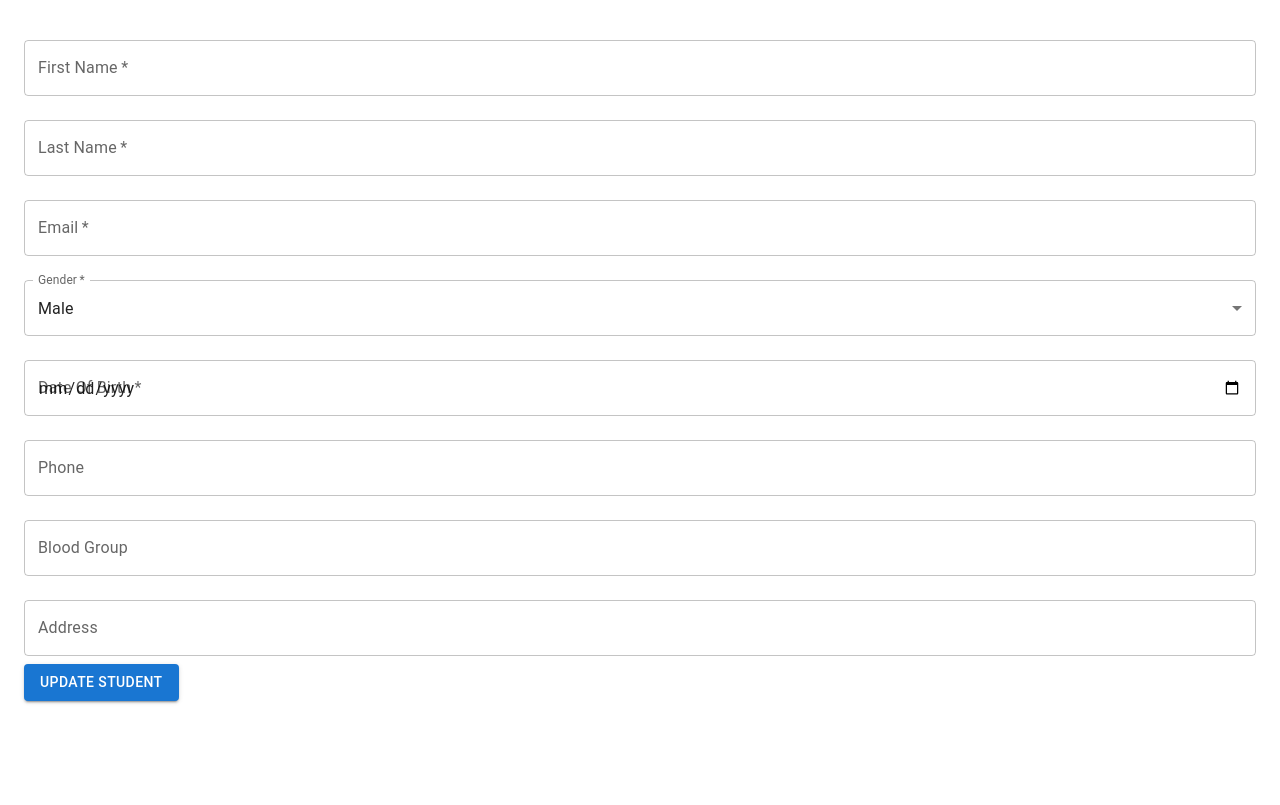
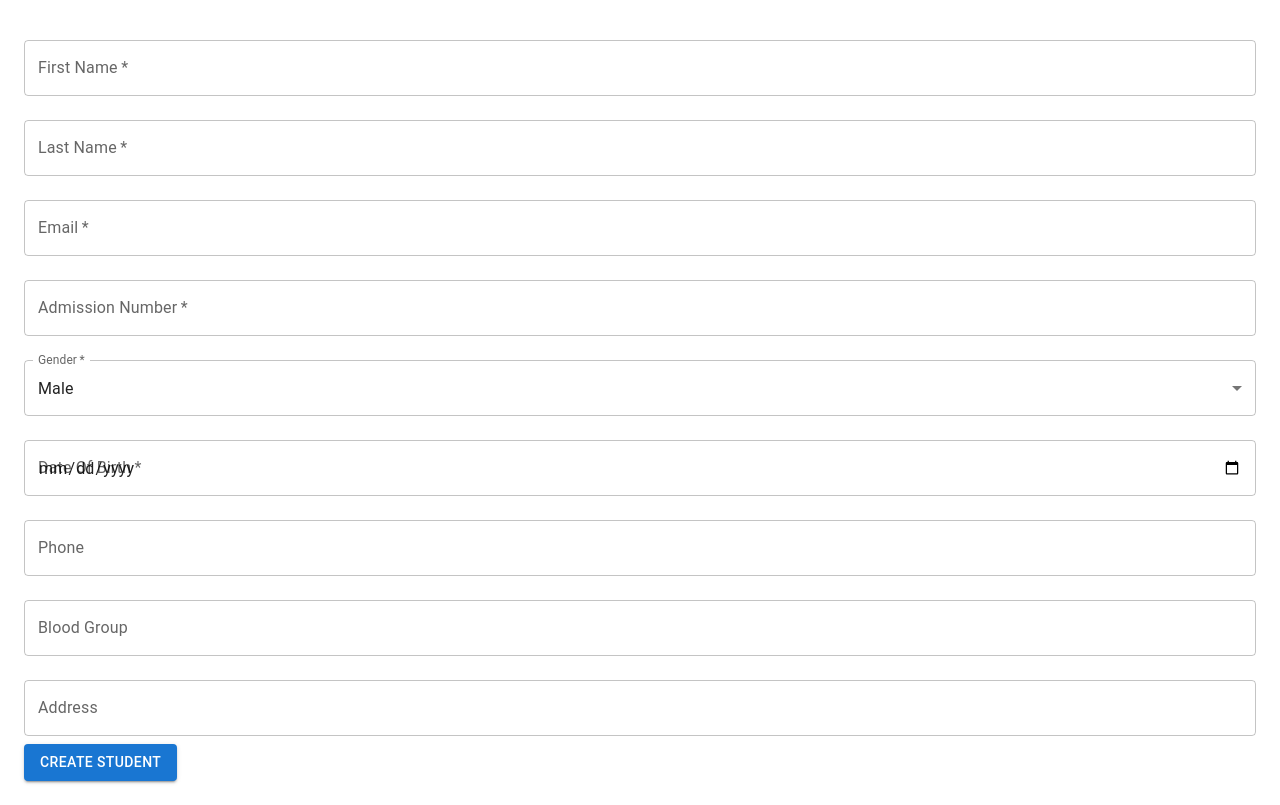
Before and after one commit to Bhavy-Kakaniya/SchoolManagementSystem, a Next.js app in the folder frontend/: page /school-admin/students/create in a window 1280 px wide. Built offline with nearby package versions, Linux system fonts and the light colour scheme.

Commit message:
update mode for create and edit

```diff
--- a/frontend/src/app/school-admin/students/create/page.tsx
+++ b/frontend/src/app/school-admin/students/create/page.tsx
@@ -1,7 +1,8 @@
 // /src/app/school-admin/students/create/page.tsx
 "use client"
 
-import CreateStudentForm from "@/components/student/StudentForm";
+import StudentForm from "@/components/student/StudentForm";
+import { Gender } from "@/types/student";
 import { getErrorMessage } from "@/lib/error";
 import { createStudentService } from "@/services/student.service";
 import { CreatedStudent, CreateStudentValues } from "@/types/student";
@@ -9,7 +10,7 @@ import { Button } from "@mui/material";
 import { useRouter } from "next/navigation";
 import { useState } from "react";
 
-export default function StudentForm() {
+export default function CreateFormPage() {
     const [createdStudent, setCreatedStudent] = useState<CreatedStudent | null>(null);
     const [error, setError] = useState<string | null>(null);
     const router = useRouter();
@@ -28,12 +29,14 @@ export default function StudentForm() {
         <div className="p-6">
             {error && <p>{error}</p>}
             {!createdStudent && (
-                <CreateStudentForm initialValues={{
+                <StudentForm
+                    mode="create"
+                    initialValues={{
                         firstName: "",
                         lastName: "",
                         email: "",
                         admissionNo: "",
-                    gender: "MALE",
+                        gender: Gender.MALE,
                         dateOfBirth: "",
                         phone: "",
                         bloodGroup: "",
@@ -45,7 +48,7 @@ export default function StudentForm() {
             {createdStudent && (
                 <div>
                     <h1>Student Created Successfully</h1>
-                    <p>Name: {createdStudent.student.firstName}{createdStudent.student.lastName}</p>
+                    <p>Name: {createdStudent.student.firstName}{" "}{createdStudent.student.lastName}</p>
                     <p>Admission No: {createdStudent.student.admissionNo}</p>
                     <p>Email: {createdStudent.student.user.email}</p>
                     <p>Temporary Password: {createdStudent.temporaryPassword}</p>
```
Lines whose indentation alone changed are shown as unchanged.
